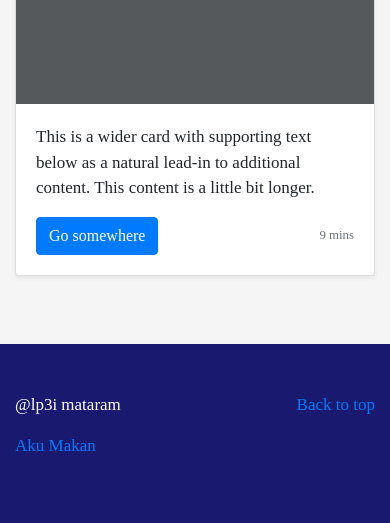
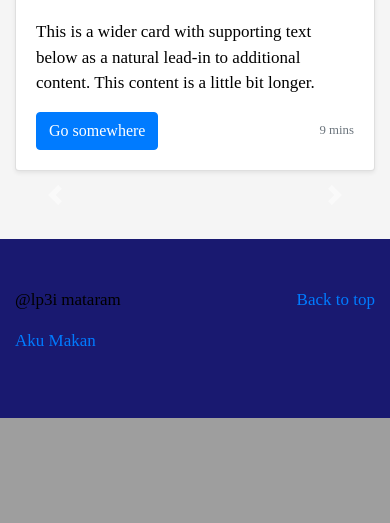
Before and after one commit to kaut0/magang, a PHP site: page / in a window 390 px wide. Shown: the part 1636-2159 px from the top of the page. After the commit the page ends 2054 px from the top, so only its background shows below. Run offline with PHP 8.4, Linux system fonts and the light colour scheme; data comes from the database, SQL or seed files in the repository; some libraries are stand-ins or nearby versions; grey boxes are pictures that could not be loaded.

Commit message:
design belom bener

```diff
--- a/assets/css/style.css
+++ b/assets/css/style.css
@@ -20,8 +20,8 @@ body{
 .logo > img {
   margin-top: 5px;
   margin-bottom: 5px;
-  height: 50px;
-  width: 50px;
+  height: 65px;
+  width: 100px;
 }
 
 /* .section1 {
@@ -64,10 +64,13 @@ body{
 
 h1{
   font-size: 40px;
-  margin-top: 150px;
+  margin-top: 30px;
+  color:black;
+  size: 80px;
 }
 p{
   font-size: 17px;
+  color:black;
 
 }
 *{
@@ -91,22 +94,7 @@ body{
   }
 }
 
-/*untuk layar device berukuran sedang*/
-@media screen and (min-width: 550px) {
-  .red {
-      width: 33%;
-  }
-
-  .orange {
-      width: 67%;
-  }
+.carousel-inner img {
+  width: 100%;
+  height: 100%;
 }
-
-/*untuk layar device berukuran besar*/
-@media screen and (min-width: 800px) {
-  .container {
-      width: 800px;
-      margin-left: auto;
-      margin-right: auto;
-  }
-}
--- a/include/footer.php
+++ b/include/footer.php
@@ -18,6 +18,7 @@
         </div>
     </footer>
 
+
     <script src="https://code.jquery.com/jquery-3.5.1.slim.min.js"
         integrity="sha384-DfXdz2htPH0lsSSs5nCTpuj/zy4C+OGpamoFVy38MVBnE+IbbVYUew+OrCXaRkfj"
         crossorigin="anonymous"></script>
--- a/include/header.php
+++ b/include/header.php
@@ -5,13 +5,16 @@
     <meta name="viewport" content="width=device-width, initial-scale=1.0" />
     <title>LP3I</title>
 
-    <link rel="stylesheet" href="https://stackpath.bootstrapcdn.com/bootstrap/4.5.2/css/bootstrap.min.css"
-        integrity="sha384-JcKb8q3iqJ61gNV9KGb8thSsNjpSL0n8PARn9HuZOnIxN0hoP+VmmDGMN5t9UJ0Z" crossorigin="anonymous" />
+    <link rel="stylesheet" href="https://stackpath.bootstrapcdn.com/bootstrap/4.5.2/css/bootstrap.min.css" integrity="sha384-JcKb8q3iqJ61gNV9KGb8thSsNjpSL0n8PARn9HuZOnIxN0hoP+VmmDGMN5t9UJ0Z" crossorigin="anonymous">
     <link href="./assets/css/style.css" type="text/css" rel="stylesheet" />
     <link rel="stylesheet" href="bootstrap-datepicker/css/bootstrap-datepicker.min.css">
 </head>
 
 <body>
+    <!-- membuat hotkey -->
+
+
+    <!-- end of hot key -->
     <header>
         <nav class="navbar navbar-expand-lg navbar-dark" style="background-color: midnightblue;">
             <a class="navbar-brand" href="index.php">
@@ -55,6 +58,9 @@
                             <a class="dropdown-item" href="#">Info Lebih</a>
                         </div>
                     </li>
+                    <li class="nav-item active">
+                        <a class="nav-link" href="tentang.php">Tentang Kami<span class="sr-only"></span></a>
+                    </li>
                 </ul>
             </div>
         </nav>
--- a/index.php
+++ b/index.php
@@ -10,8 +10,7 @@
                 quisquam! Soluta eos reprehenderit facere iusto modi assumenda perferendis, sequi eveniet.
                 Asperiores at quia, iure facere soluta fugiat tempore?</p>
             <p>
-            <a href="#" class="btn btn-primary my-2">Main call to action</a>
-            <a href="#" class="btn btn-secondary my-2">Secondary action</a>
+                <a href="Registrasi.php" class="btn btn-secondary my-2">Secondary action</a>
             </p>
         </div>
     </section>
@@ -20,13 +19,7 @@
         <div class="row">
             <div class="col-md-4">
                 <div class="card mb-4 shadow-sm">
-                <svg class="bd-placeholder-img card-img-top" width="100%" height="225"
-                    xmlns="http://www.w3.org/2000/svg" preserveAspectRatio="xMidYMid slice" focusable="false"
-                    role="img" aria-label="Placeholder: Thumbnail">
-                    <title>Placeholder</title>
-                    <rect width="100%" height="100%" fill="#55595c" />
-                    <text x="50%" y="50%" fill="#eceeef" dy=".3em">Thumbnail</text>
-                </svg>
+                    <img src="assets/gambar/slide1.jpg" width="100%" height="225">
                     <div class="card-body">
                         <p class="card-text">
                             This is a wider card with supporting text below as a natural
@@ -44,13 +37,7 @@
             </div>
             <div class="col-md-4">
                 <div class="card mb-4 shadow-sm">
-                <svg class="bd-placeholder-img card-img-top" width="100%" height="225"
-                    xmlns="http://www.w3.org/2000/svg" preserveAspectRatio="xMidYMid slice" focusable="false"
-                    role="img" aria-label="Placeholder: Thumbnail">
-                    <title>Placeholder</title>
-                    <rect width="100%" height="100%" fill="#55595c" />
-                    <text x="50%" y="50%" fill="#eceeef" dy=".3em">Thumbnail</text>
-                </svg>
+                    <img src="assets/gambar/slide1.jpg" width="100%" height="225">
                     <div class="card-body">
                         <p class="card-text">
                             This is a wider card with supporting text below as a natural
@@ -68,13 +55,7 @@
             </div>
             <div class="col-md-4">
                 <div class="card mb-4 shadow-sm">
-                <svg class="bd-placeholder-img card-img-top" width="100%" height="225"
-                    xmlns="http://www.w3.org/2000/svg" preserveAspectRatio="xMidYMid slice" focusable="false"
-                    role="img" aria-label="Placeholder: Thumbnail">
-                    <title>Placeholder</title>
-                    <rect width="100%" height="100%" fill="#55595c" />
-                    <text x="50%" y="50%" fill="#eceeef" dy=".3em">Thumbnail</text>
-                </svg>
+                    <img src="assets/gambar/slide1.jpg" width="100%" height="225">
                     <div class="card-body">
                         <p class="card-text">
                             This is a wider card with supporting text below as a natural
@@ -91,10 +72,40 @@
                 </div>
             </div>
         </div>
+        <div class="container">
+            <div id="carouselExampleIndicators" class="carousel slide" data-ride="carousel">
+                <ol class="carousel-indicators">
+                    <li data-target="#carouselExampleIndicators" data-slide-to="0" class="active"></li>
+                    <li data-target="#carouselExampleIndicators" data-slide-to="1"></li>
+                    <li data-target="#carouselExampleIndicators" data-slide-to="2"></li>
+                </ol>
+                <div class="carousel-inner">
+                    <div class="carousel-item active">
+                        <img src="assets/gambar/slide1.jpg" class="d-block w-100" alt="">
+                    </div>
+                    <div class="carousel-item">
+                        <img src="assets/gambar/slide1.jpg" class="d-block w-100" alt="">
+                    </div>
+                    <div class="carousel-item">
+                        <img src="assets/gambar/slide1.jpg" class="d-block w-100" alt="">
+                    </div>
+                </div>
+                <a class="carousel-control-prev" href="#carouselExampleIndicators" role="button" data-slide="prev">
+                    <span class="carousel-control-prev-icon" aria-hidden="true"></span>
+                    <span class="sr-only">Previous</span>
+                </a>
+                <a class="carousel-control-next" href="#carouselExampleIndicators" role="button" data-slide="next">
+                    <span class="carousel-control-next-icon" aria-hidden="true"></span>
+                    <span class="sr-only">Next</span>
+                </a>
+            </div>
+        </div>
     </div>
 </main>
+<script>
+</script>
+
 </html>
-
 <?php
 include ('include/footer.php');
 ?>
```
Also changed, not shown: assets/css/styleAdmin.css (+0 -26 lines), tentang.php (added, +107 -0 lines), assets/gambar/logo.png, 5 other files. Lines whose indentation alone changed are shown as unchanged.
